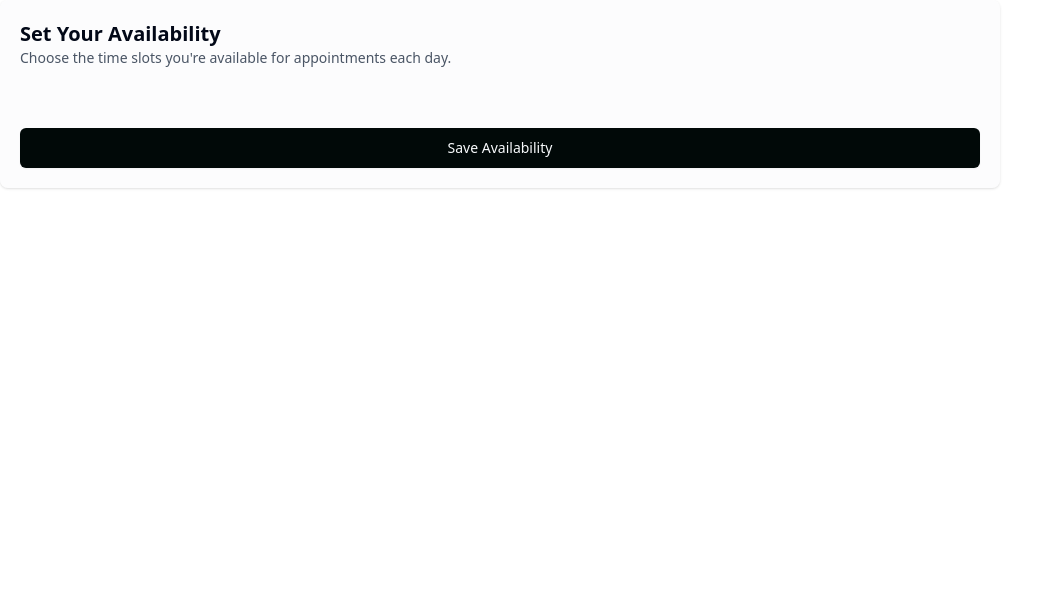
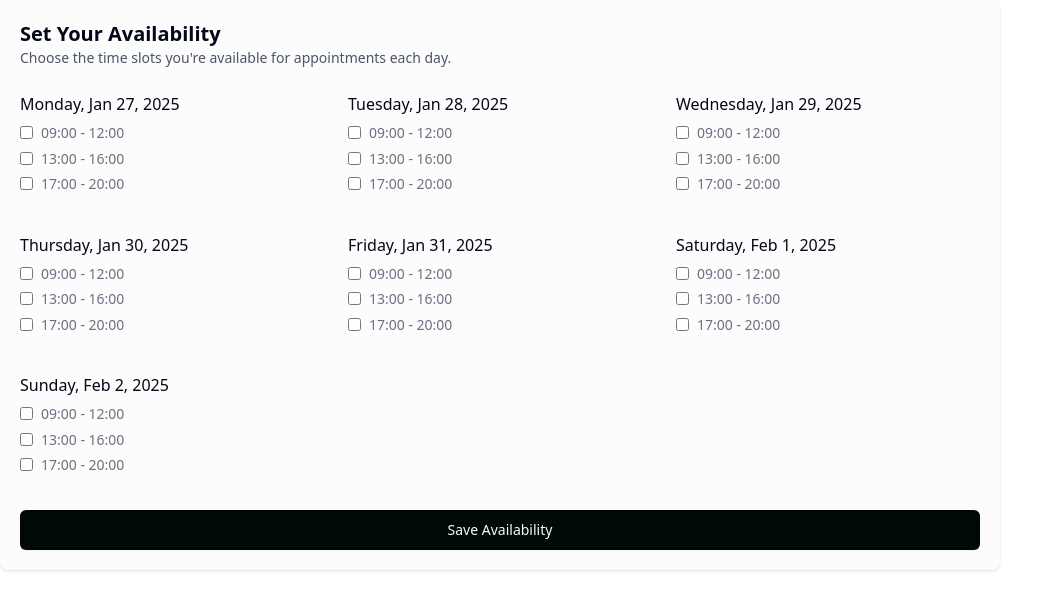
Before and after one commit to barbaraeguche/quantumcare, a React (Vite) app in the folder client/: page / in a window 1280 px wide. Shown: the top 610 px of the page, without its empty margins (0-1062 px from the left). Built offline with nearby package versions, Linux system fonts and the light colour scheme.

Commit message:
worked on availability for doctor info :), moving to tables :)

```diff
--- a/client/src/app.tsx
+++ b/client/src/app.tsx
@@ -21,3 +21,6 @@ export default function App() {
 		</div>
 	);
 }
+
+// checked={availability[day][`${slot.start}-${slot.end}`]}
+// onCheckedChange={() => handleCheckboxChange(day, `${slot.start}-${slot.end}`)}
--- a/client/src/schemas/doctor-schema.ts
+++ b/client/src/schemas/doctor-schema.ts
@@ -21,9 +21,10 @@ export const EducationSchema = z.object({
 });
 export type EducationType = z.infer<typeof EducationSchema>;
 
-export const AvailabilitySchema = z.object({
-	day: z.string().date('Date cannot be null'),
-  startTime: z.string().min(5, { message: 'Enter a valid start time (e.g., 09:00 AM)' }),
-  endTime: z.string().min(5, { message: 'Enter a valid end time (e.g., 10:00 AM)' })
-});
-export type AvailabilityType = z.infer<typeof AvailabilitySchema>;
+// TODO: might not need this, will see
+// export const AvailabilitySchema = z.array(z.object({
+// 	date: z.string().date('Date cannot be null'),
+//   startTime: z.string().min(5, { message: 'Enter a valid start time (e.g., 09:00 AM)' }),
+//   endTime: z.string().min(5, { message: 'Enter a valid end time (e.g., 10:00 AM)' })
+// }));
+// export type AvailabilityType = z.infer<typeof AvailabilitySchema>;
--- a/client/src/ui/button.tsx
+++ b/client/src/ui/button.tsx
@@ -10,6 +10,7 @@ const buttonVariants = cva(
 				destructive: "bg-destructive text-destructive-foreground hover:bg-destructive/90",
 				outline: "border border-input hover:bg-gray-100",
 				secondary: "bg-secondary text-secondary-foreground hover:bg-secondary/50",
+				ghost: "hover:bg-accent hover:text-accent-foreground",
 				form: "bg-accent-foreground hover:bg-accent",
 				link: "text-primary underline-offset-4 hover:underline shadow-none"
 			},
--- a/client/src/utils/utils.ts
+++ b/client/src/utils/utils.ts
@@ -24,25 +24,18 @@ export const generatePagination = (currentPage: number, totalPages: number): (st
 };
 
 export const generateCurrentWeek = () => {
-	const currentWeek = [];
+	return Array.from({ length: 7 }, (_, idx) => {
+		// generate the next day from current day; appointments are booked in advance
+		const day = new Date(Date.now() + ((idx + 1) * 24 * 60 * 60 * 1000));
 
-	for (let idx = 1; idx <= 7; idx++) {
-		// generate the next day from current day; appointments are booked in advance
-		const day = new Date(Date.now() + (idx * 24 * 60 * 60 * 1000));
-
-		// format: yyyy-mm-dd
-		const date = day.toISOString().split('T')[0];
-
-		// format: weekday, mm dd, yyyy
-		const formattedDate = `${day.toLocaleDateString('en-US', {
-			weekday: 'long',
-			month: 'short',
-			day: 'numeric',
-			year: 'numeric'
-		})}`;
-
-		currentWeek.push({ date, formattedDate });
-	}
-
-	return currentWeek;
+		return {
+			date: day.toISOString().split('T')[0],
+			formattedDate: day.toLocaleDateString('en-US', {
+				weekday: 'long',
+				month: 'short',
+				day: 'numeric',
+				year: 'numeric'
+			})
+		};
+	});
 };
--- a/client/src/views/doctor/availabilities.tsx
+++ b/client/src/views/doctor/availabilities.tsx
@@ -1,17 +1,132 @@
 import { generateCurrentWeek } from '@/utils/utils';
 import { Button, Card } from '@/ui/index';
+import { useState } from 'react';
+
+interface DayAvailability {
+	[key: string]: boolean
+}
+interface WeekAvailability {
+	[key: string]: DayAvailability
+}
+
+const [date, formattedDate] = generateCurrentWeek().reduce<[string[], string[]]>(
+	([dateArr, formatedArr], { date, formattedDate }) => {
+		dateArr.push(date);
+		formatedArr.push(formattedDate);
+		return [dateArr, formatedArr];
+	},
+	[[], []]
+);
+const timeSlots = [
+	{ startTime: '09:00', endTime: '12:00' },
+	{ startTime: '13:00', endTime: '16:00' },
+	{ startTime: '17:00', endTime: '20:00' }
+]
+
+const retrieved =	[
+	{
+		"date": "2025-02-18",
+		"startTime": "09:00",
+		"endTime": "12:00"
+	},
+		{
+			"date": "2025-02-18",
+			"startTime": "13:00",
+			"endTime": "16:00"
+		},
+		{
+			"date": "2025-02-18",
+			"startTime": "17:00",
+			"endTime": "20:00"
+		},
+		{
+			"date": "2025-02-19",
+			"startTime": "09:00",
+			"endTime": "12:00"
+		},
+		{
+			"date": "2025-02-19",
+			"startTime": "13:00",
+			"endTime": "16:00"
+		},
+		{
+			"date": "2025-02-19",
+			"startTime": "17:00",
+			"endTime": "20:00"
+		},
+		{
+			"date": "2025-02-21",
+			"startTime": "09:00",
+			"endTime": "12:00"
+		},
+		{
+			"date": "2025-02-21",
+			"startTime": "13:00",
+			"endTime": "16:00"
+		},
+		{
+			"date": "2025-02-22",
+			"startTime": "09:00",
+			"endTime": "12:00"
+		},
+		{
+			"date": "2025-02-22",
+			"startTime": "13:00",
+			"endTime": "16:00"
+		},
+		{
+			"date": "2025-02-22",
+			"startTime": "17:00",
+			"endTime": "20:00"
+		}
+	]
 
 export default function Availabilities() {
-	const currentWeek = generateCurrentWeek();
-	const date = currentWeek.map((week) => week.formattedDate)
-	const timeSlots = [
-		{ startTime: '09:00', endTime: '12:00' },
-		{ startTime: '13:00', endTime: '16:00' },
-		{ startTime: '17:00', endTime: '20:00' }
-	]
+	const [availability, setAvailability] = useState<WeekAvailability>(() => {
+		const initial: WeekAvailability = {}
+
+		date.forEach((day) => {
+			initial[day] = {};
+			timeSlots.forEach((slot) => {
+				initial[day][`${slot.startTime}-${slot.endTime}`] = false;
+			});
+		});
+
+		// set the initial availability if provided
+		retrieved.forEach((app) => {
+			const { date, startTime, endTime } = app;
+			const timeSlot = `${startTime}-${endTime}`;
+
+			if (initial[date] && timeSlot in initial[date]) {
+				initial[date][timeSlot] = true;
+			}
+		})
+
+		return initial;
+	});
+
+	const handleCheckChange = (date: string, timeSlot: string) => {
+		setAvailability((prev) => ({
+			...prev,
+			[date]: {
+				...prev[date],
+				[timeSlot]: !prev[date][timeSlot]
+			}
+		}));
+	};
 
 	const handleSave = () => {
+		const savedAvailability = [];
 
+		for (const [date, slots] of Object.entries(availability)) {
+			for (const [timeSlot, isAvailable] of Object.entries(slots)) {
+				if (isAvailable) {
+					const [startTime, endTime] = timeSlot.split('-');
+					savedAvailability.push({ date, startTime, endTime });
+				}
+			}
+		}
+		console.log(savedAvailability)
 	};
 
 	return (
@@ -22,12 +137,40 @@ export default function Availabilities() {
 			/>
 
 			<Card.Content className={'gap-6 grid md:grid-cols-2 lg:grid-cols-3'}>
-				{}
+				{formattedDate.map((day, idx) => (
+					<div
+						key={day}
+						className={'space-y-2'}
+					>
+						<h4 className={'font-medium mb-2'}>{day}</h4>
+						{timeSlots.map((slot) => (
+							<div
+								key={`${date[idx]}-${slot.startTime}-${slot.endTime}`}
+								className={'flex items-center space-x-2'}
+							>
+								<input
+                  type={'checkbox'}
+                  className={'peer accent-background'}
+                  id={`${date[idx]}-${slot.startTime}-${slot.endTime}`}
+                  name={`${date[idx]}-${slot.startTime}-${slot.endTime}`}
+                  checked={availability[date[idx]][`${slot.startTime}-${slot.endTime}`]}
+                  onChange={() => handleCheckChange(date[idx], `${slot.startTime}-${slot.endTime}`)}
+                />
+                <label
+                  htmlFor={`${date[idx]}-${slot.startTime}-${slot.endTime}`}
+                  className={'text-gray-500 text-sm font-medium leading-tight cursor-pointer peer-checked:cursor-default peer-checked:opacity-70'}
+                >
+                  {slot.startTime} - {slot.endTime}
+                </label>
+							</div>
+						))}
+					</div>
+				))}
 			</Card.Content>
 
 			<Card.Footer>
 				<Button
-					type={'submit'}
+					// type={'submit'}
 					onClick={handleSave}
 					className={'mt-5 w-full'}
 				>
```
